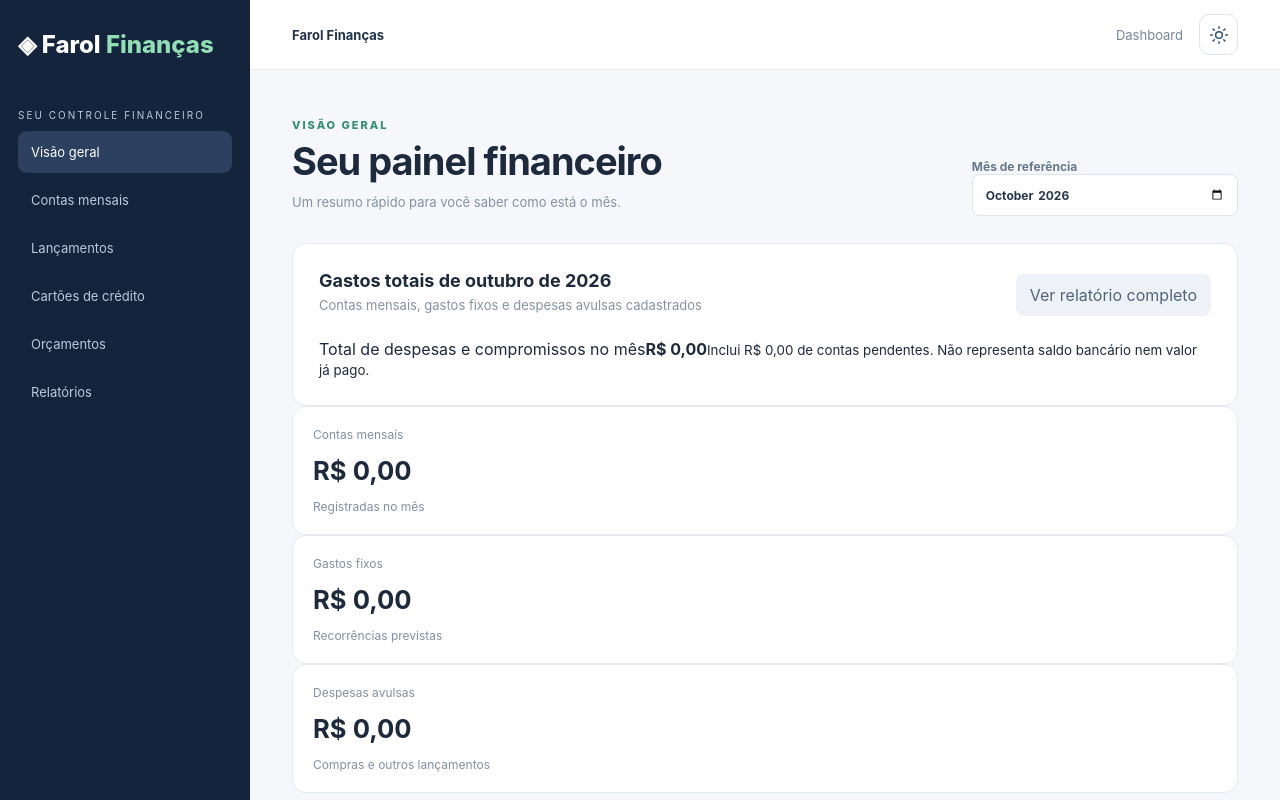
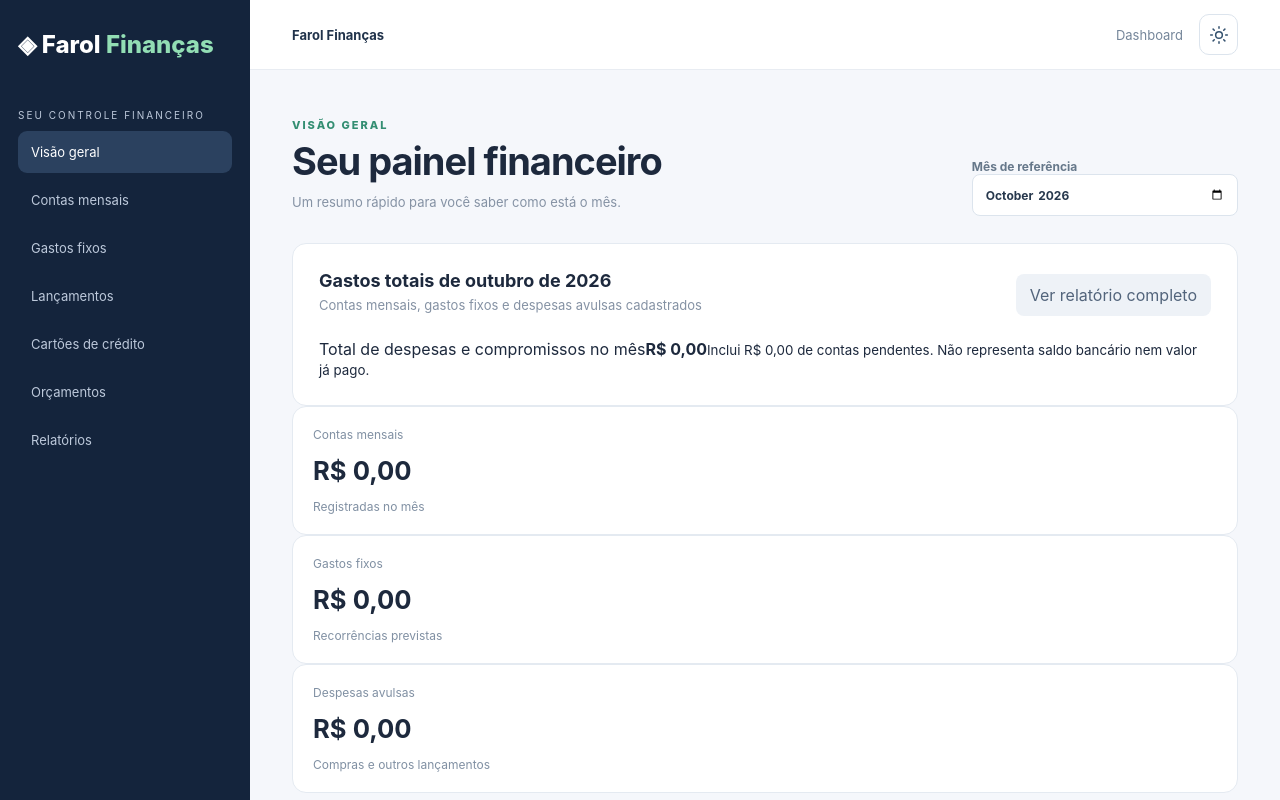
Before and after one commit to GutoSwan/farol-financas, a Vue app: page / in a window 1280 px wide. Shown: the top 800 px of the page. Built offline with nearby package versions, Linux system fonts and the light colour scheme.

Commit message:
feat: incluir gastos fixos na navegação

```diff
--- a/src/presentation/layouts/AppLayout.vue
+++ b/src/presentation/layouts/AppLayout.vue
@@ -13,6 +13,7 @@ const newName = ref('')
 const links = [
   ['/', 'Visão geral'],
   ['/contas-mensais', 'Contas mensais'],
+  ['/gastos-fixos', 'Gastos fixos'],
   ['/lancamentos', 'Lançamentos'],
   ['/cartoes', 'Cartões de crédito'],
   ['/orcamentos', 'Orçamentos'],
```
